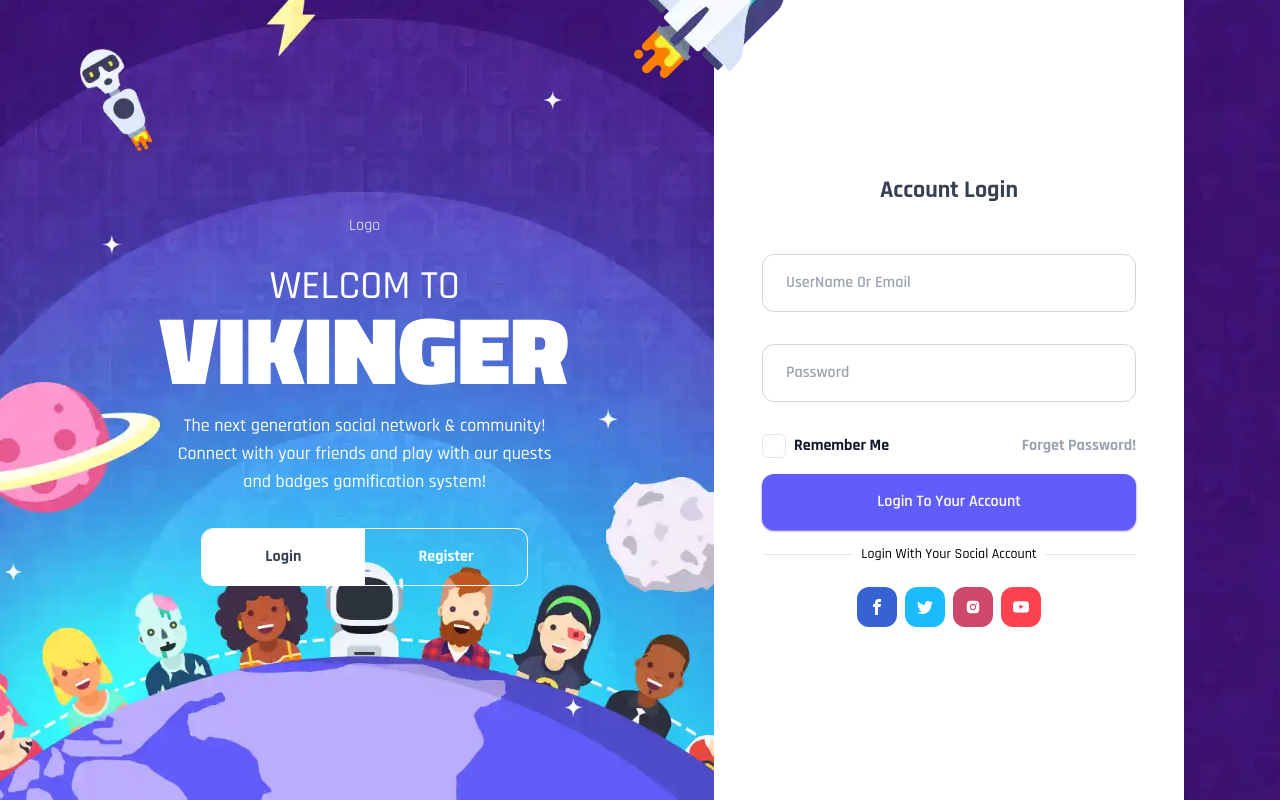
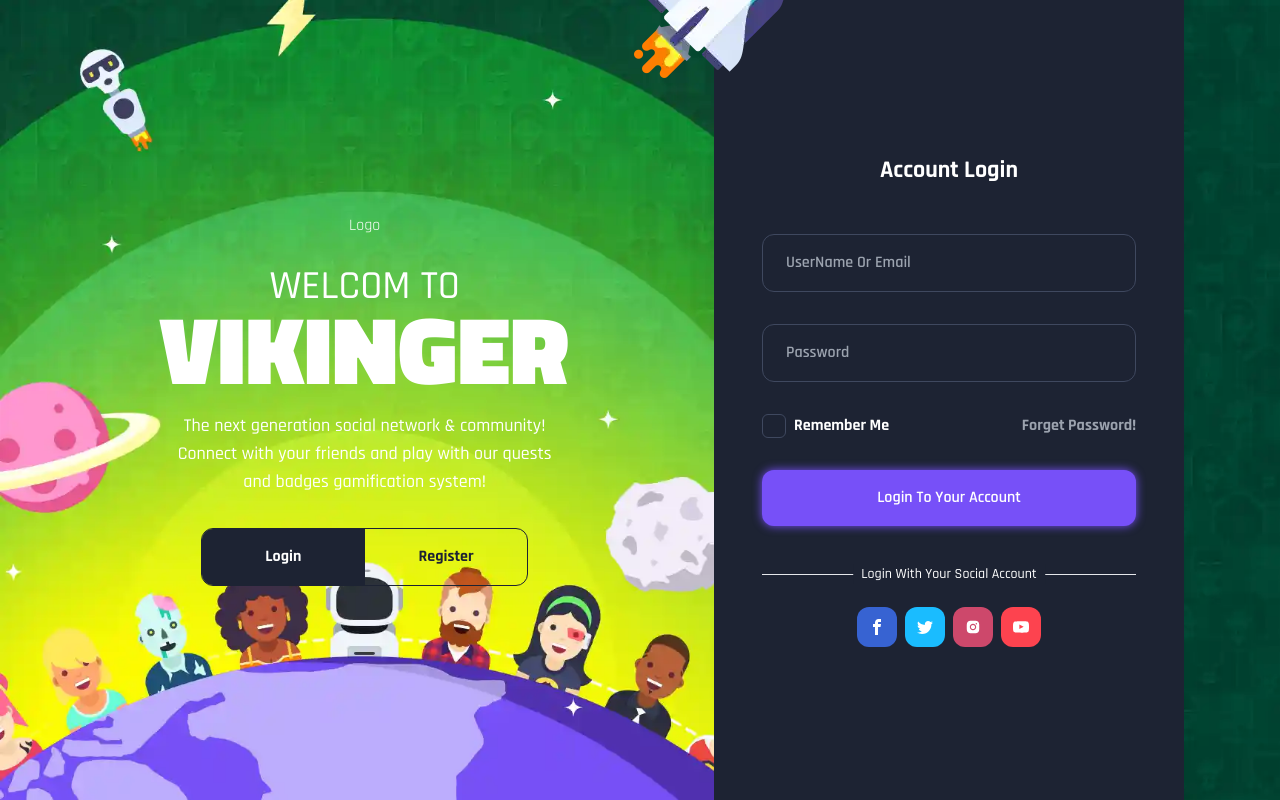
Before and after one commit to H-Habka/ssr-test-2, a Next.js app: page /Auth/login in a window 1280 px wide. Built offline with nearby package versions, Linux system fonts and the light colour scheme; what tailwindcss-rtl would draw is missing.

Commit message:
some changes to register and login design

```diff
--- a/components/CustomCheckBox.tsx
+++ b/components/CustomCheckBox.tsx
@@ -15,7 +15,7 @@ const CustomCheckBox: React.FC<Props> = ({ label }) => {
     >
       <div
         className={`w-6 h-6 rounded-[6px] me-2 border dark:border-darkTwo relative transition-all duration-300 ${
-          checked && "bg-lightTwo dark:bg-darkThree"
+          checked && "bg-lightTwo dark:bg-darkThree shadow-5px shadow-lightTwo dark:shadow-darkThree"
         }`}
       >
         <div
--- a/components/CustomInputField.tsx
+++ b/components/CustomInputField.tsx
@@ -5,10 +5,15 @@ interface Props {
   type: string;
   label: string;
   register: any;
-  className?: string
+  className?: string;
 }
 
-const CustomInputField: React.FC<Props> = ({ label, type, register,className="" }) => {
+const CustomInputField: React.FC<Props> = ({
+  label,
+  type,
+  register,
+  className = "",
+}) => {
   const [hasValue, setHasValue] = useState<boolean>(false);
   const { t } = useTranslation();
   return (
@@ -19,7 +24,7 @@ const CustomInputField: React.FC<Props> = ({ label, type, register,className=""
         onChange={(e) => {
           setHasValue(e.target.value ? true : false);
         }}
-        className="outline-none rounded-xl border border-gray-300 dark:border-darkTwo p-4 w-full font-semibold text-gray-500 focus-within:border-lightOne dark:bg-darkOne"
+        className="outline-none rounded-xl border border-gray-300 dark:border-darkTwo p-4 w-full font-semibold text-gray-500 focus-within:border-lightOne dark:focus-within:border-darkFive  dark:bg-darkOne"
       />
       <p
         className={`bg-white dark:bg-darkOne w-fit px-1 transition-all duration-300 absolute  -translate-y-1/2 font-semibold text-gray-400 group-focus-within:top-0 group-focus-within:start-3 group-focus-within:text-sm pointer-events-none  ${
--- a/pages/Auth/login.tsx
+++ b/pages/Auth/login.tsx
@@ -59,12 +59,12 @@ const Login: NextPageWithLayout = () => {
           {t("forget password!")}
         </p>
       </div>
-      <button className="w-full flex items-center justify-center p-4 bg-lightOne dark:bg-darkFive text-white font-semibold mt-4 rounded-xl hover:bg-opacity-80 active:bg-opacity-95 transition-all duration-300 shadow-sm shadow-darkFive">
+      <button className="1230:mt-8 w-full flex items-center justify-center p-4 bg-lightOne dark:bg-darkFive dark:shadow-darkFive text-white font-semibold mt-4 rounded-xl hover:bg-opacity-80 active:bg-opacity-95 transition-all duration-300  shadow-lightOne shadow-10px">
         {t("login to your account")}
       </button>
-      <div className="mt-6 border-b relative w-full">
+      <div className="mt-6 1230:mt-12 border-b relative w-full">
         <p
-          className={`text-center font-black text-2xl 640:text-sm 640:font-medium whitespace-nowrap bg-white dark:bg-darkOne dark:text-white absolute bottom-0 translate-y-1/2 start-1/2 w-fit px-2  ${
+          className={`text-center font-black text-2xl 640:text-sm 640:font-medium whitespace-nowrap bg-white dark:bg-darkOne dark:text-white absolute bottom-0 translate-y-1/2 start-1/2 w-fit px-2   ${
             i18n.language.startsWith("en")
               ? "-translate-x-1/2"
               : "translate-x-1/2"
--- a/pages/Auth/signup.tsx
+++ b/pages/Auth/signup.tsx
@@ -64,7 +64,7 @@ const Signup: NextPageWithLayout = () => {
       <div className="flex justify-start  w-full">
         <CustomCheckBox label="send me news and updates via email" />
       </div>
-      <button className="w-full flex items-center justify-center p-4 bg-lightTwo dark:bg-darkThree text-white font-semibold mt-4 rounded-xl hover:bg-opacity-80 active:bg-opacity-95 transition-all duration-300">
+      <button className="shadow-10px shadow-lightTwo dark:shadow-darkThree w-full flex items-center justify-center p-4 bg-lightTwo dark:bg-darkThree text-white font-semibold mt-4 rounded-xl hover:bg-opacity-80 active:bg-opacity-95 transition-all duration-300">
         <p>{isLoading ? t("loading ...") : t("register now!")}</p>
       </button>
       <div className="font-medium mt-8 w-full text-start text-sm dark:text-white">
--- a/store/globalStore.ts
+++ b/store/globalStore.ts
@@ -2,7 +2,7 @@ import { create } from "zustand";
 import { globalState } from "../constants";
 
 export const useGlobalStore = create<globalState>((set) => ({
-  darkMode: false,
+  darkMode: true,
   lang: "en",
   setLang: (lang) =>
     set((state) => ({
--- a/tailwind.config.js
+++ b/tailwind.config.js
@@ -32,6 +32,10 @@ module.exports = {
         darkFour: "#4FF461",
         darkFive: "#7750F8",
       },
+      boxShadow: {
+        '10px': "0px 0px 10px 0px var(--tw-shadow-color)",
+        '5px': "0px 0px 5px 0px var(--tw-shadow-color)",
+      },
     },
   },
   plugins: [require("tailwind-scrollbar"), require("tailwindcss-rtl")],
```
